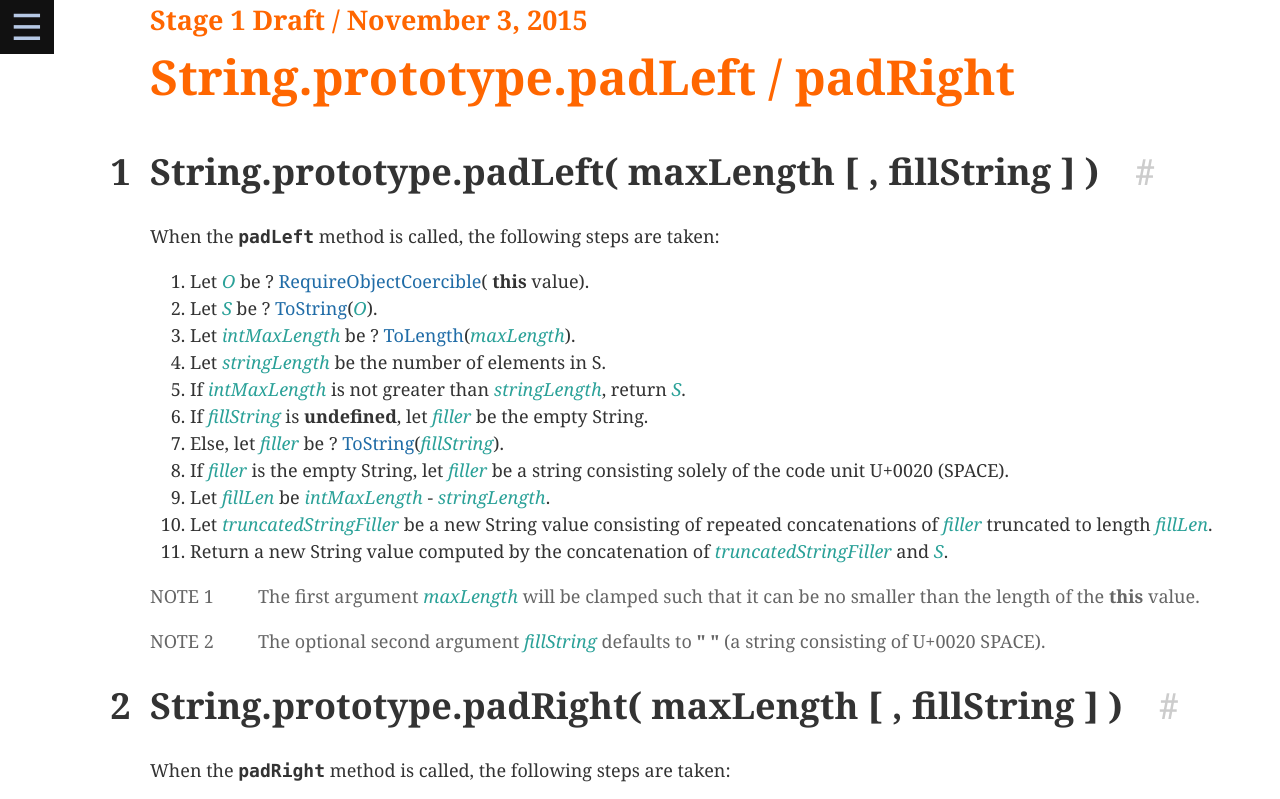
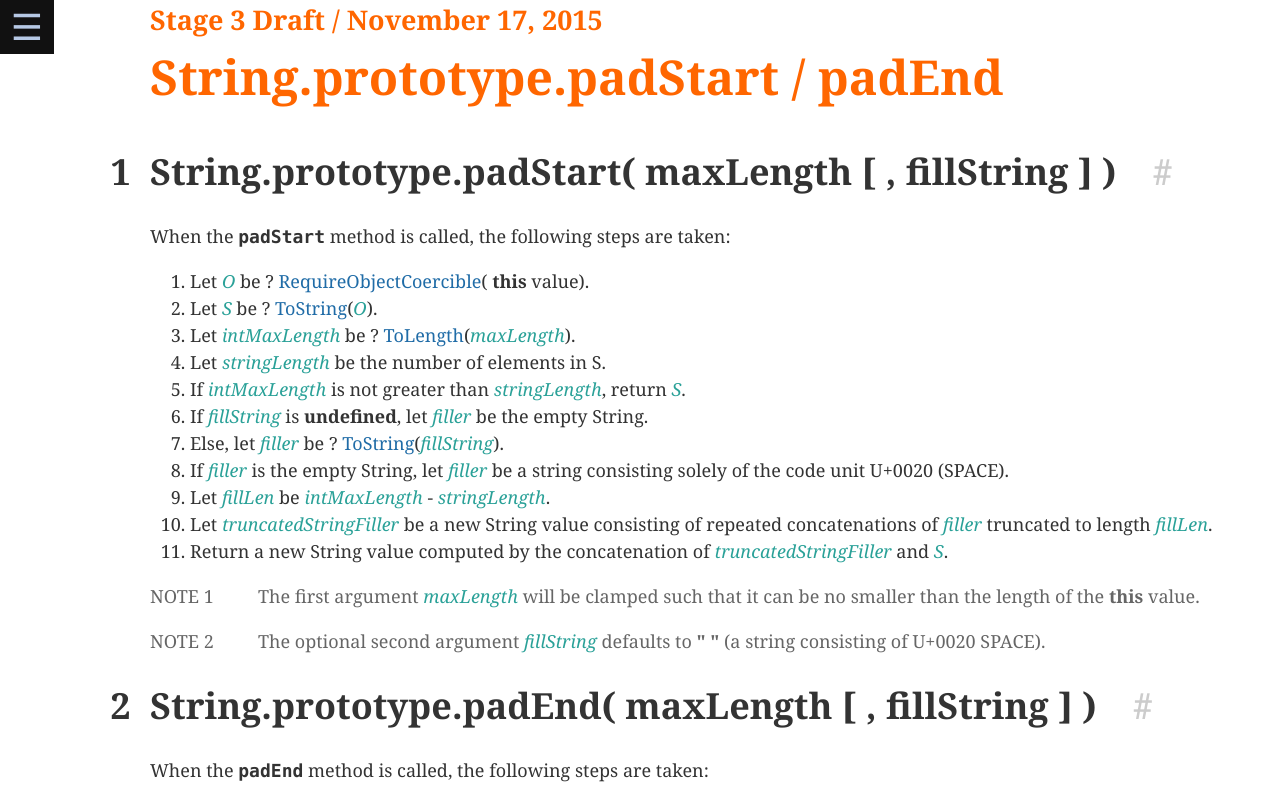
Before and after one commit to tc39/proposal-string-pad-start-end, a website: page index.html in a window 1280 px wide. Shown: the top 799 px of the page. Drawn offline with nearby package versions, Linux system fonts and the light colour scheme.

Commit message:
Per November 2015 TC39 meeting, renaming to `padStart`/`padEnd`, and bumping to stage 3.

```diff
--- a/index.html
+++ b/index.html
@@ -5,8 +5,8 @@
 	<link rel="stylesheet" href="./spec.css">
 	<link rel="stylesheet" href="https://cdnjs.cloudflare.com/ajax/libs/highlight.js/8.4/styles/github.min.css">
 	<script src="./spec.js"></script>
-	<title>String.prototype.padLeft / padRight</title>
-	<script type="application/json" id="menu-search-biblio">{"clauses":{"String.prototype.padLeft":{"location":"","id":"String.prototype.padLeft","aoid":null,"title":"String.prototype.padLeft( maxLength [ , fillString ] )","number":"1"},"String.prototype.padRight":{"location":"","id":"String.prototype.padRight","aoid":null,"title":"String.prototype.padRight( maxLength [ , fillString ] )","number":"2"},"sec-copyright-and-software-license":{"location":"","id":"sec-copyright-and-software-license","aoid":null,"title":"Copyright & Software License","number":"A"}},"ops":{},"productions":{},"terms":{},"examples":{},"notes":{},"tables":{},"figures":{}}</script>
+	<title>String.prototype.padStart / padEnd</title>
+	<script type="application/json" id="menu-search-biblio">{"clauses":{"String.prototype.padStart":{"location":"","id":"String.prototype.padStart","aoid":null,"title":"String.prototype.padStart( maxLength [ , fillString ] )","number":"1"},"String.prototype.padEnd":{"location":"","id":"String.prototype.padEnd","aoid":null,"title":"String.prototype.padEnd( maxLength [ , fillString ] )","number":"2"},"sec-copyright-and-software-license":{"location":"","id":"sec-copyright-and-software-license","aoid":null,"title":"Copyright & Software License","number":"A"}},"ops":{},"productions":{},"terms":{},"examples":{},"notes":{},"tables":{},"figures":{}}</script>
 </head>
 
 <body>
@@ -18,17 +18,17 @@
 		</div>
 		<div id="menu-toc">
 			<ol class="toc">
-				<li><span class="item-toggle-none"></span><a href="#String.prototype.padLeft" title="String.prototype.padLeft( maxLength [ , fillString ] )"><span class="secnum">1</span> String.prototype.padLeft( maxLength [ , fillString ] )</a></li>
-				<li><span class="item-toggle-none"></span><a href="#String.prototype.padRight" title="String.prototype.padRight( maxLength [ , fillString ] )"><span class="secnum">2</span> String.prototype.padRight( maxLength [ , fillString ] )</a></li>
+				<li><span class="item-toggle-none"></span><a href="#String.prototype.padStart" title="String.prototype.padStart( maxLength [ , fillString ] )"><span class="secnum">1</span> String.prototype.padStart( maxLength [ , fillString ] )</a></li>
+				<li><span class="item-toggle-none"></span><a href="#String.prototype.padEnd" title="String.prototype.padEnd( maxLength [ , fillString ] )"><span class="secnum">2</span> String.prototype.padEnd( maxLength [ , fillString ] )</a></li>
 				<li><span class="item-toggle-none"></span><a href="#sec-copyright-and-software-license" title="Copyright &amp; Software License"><span class="secnum">A</span> Copyright &amp; Software License</a></li>
 			</ol>
 		</div>
 	</div>
-	<h1 class="version">Stage 1 Draft / November 3, 2015</h1>
-	<h1 class="title">String.prototype.padLeft / padRight</h1>
-	<emu-clause id="String.prototype.padLeft">
-		<h1><span class="secnum">1</span>String.prototype.padLeft( maxLength [ , fillString ] )<span class="utils"><span class="anchor"><a href="#String.prototype.padLeft">#</a></span></span></h1>
-		<p>When the <code>padLeft</code> method is called, the following steps are taken:</p>
+	<h1 class="version">Stage 3 Draft / November 17, 2015</h1>
+	<h1 class="title">String.prototype.padStart / padEnd</h1>
+	<emu-clause id="String.prototype.padStart">
+		<h1><span class="secnum">1</span>String.prototype.padStart( maxLength [ , fillString ] )<span class="utils"><span class="anchor"><a href="#String.prototype.padStart">#</a></span></span></h1>
+		<p>When the <code>padStart</code> method is called, the following steps are taken:</p>
 		<emu-alg>
 			<ol>
 				<li>Let <var>O</var> be ? <a href="http://www.ecma-international.org/ecma-262/6.0/index.html#sec-requireobjectcoercible">RequireObjectCoercible</a>(
@@ -54,9 +54,9 @@
 
 	</emu-clause>
 
-	<emu-clause id="String.prototype.padRight">
-		<h1><span class="secnum">2</span>String.prototype.padRight( maxLength [ , fillString ] )<span class="utils"><span class="anchor"><a href="#String.prototype.padRight">#</a></span></span></h1>
-		<p>When the <code>padRight</code> method is called, the following steps are taken:</p>
+	<emu-clause id="String.prototype.padEnd">
+		<h1><span class="secnum">2</span>String.prototype.padEnd( maxLength [ , fillString ] )<span class="utils"><span class="anchor"><a href="#String.prototype.padEnd">#</a></span></span></h1>
+		<p>When the <code>padEnd</code> method is called, the following steps are taken:</p>
 		<emu-alg>
 			<ol>
 				<li>Let <var>O</var> be ? <a href="http://www.ecma-international.org/ecma-262/6.0/index.html#sec-requireobjectcoercible">RequireObjectCoercible</a>(
```
Also changed, not shown: package.json (+9 -5 lines), polyfill.js (+4 -4 lines), spec.md (+4 -4 lines), README.md, 1 other file.
